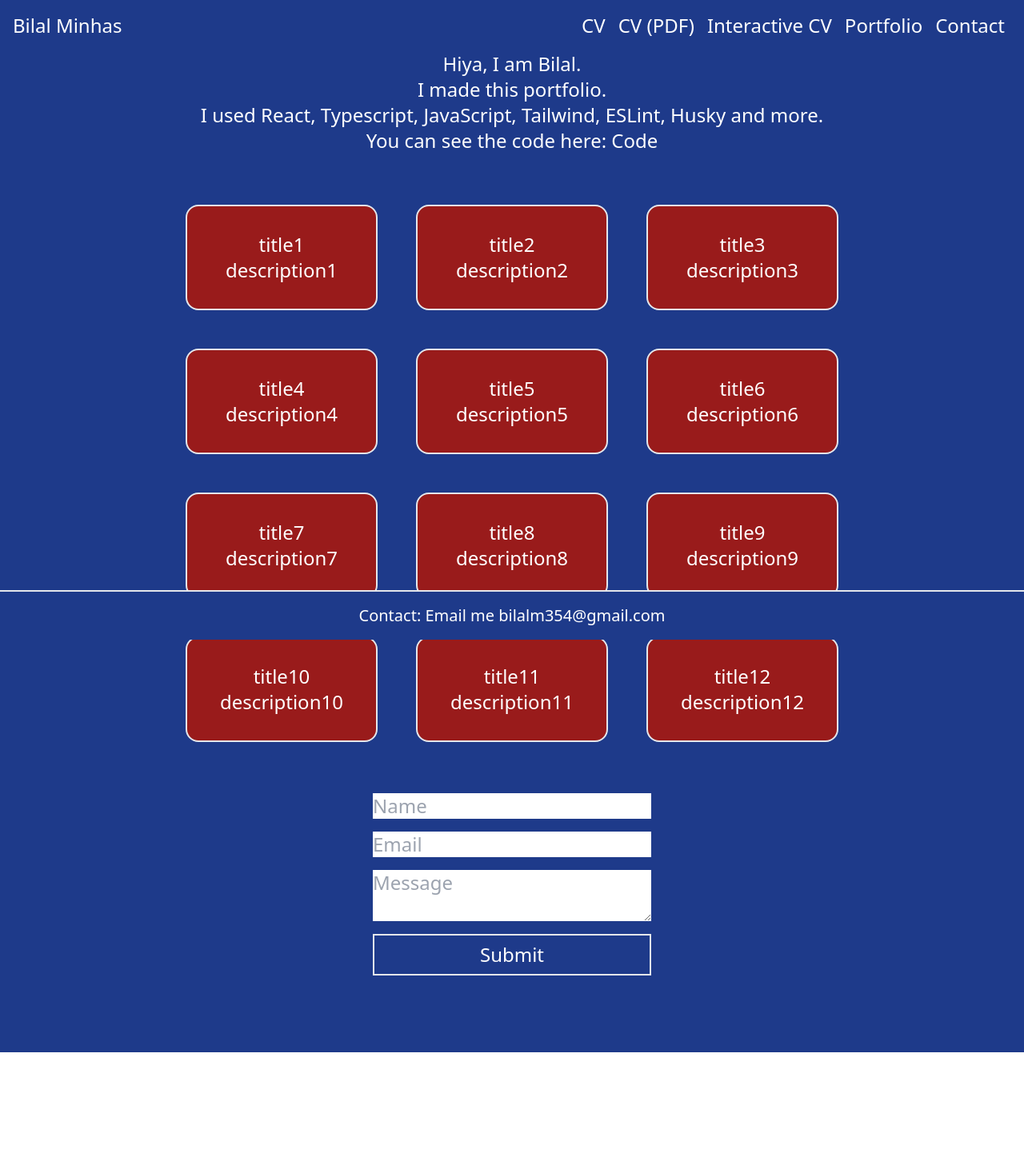
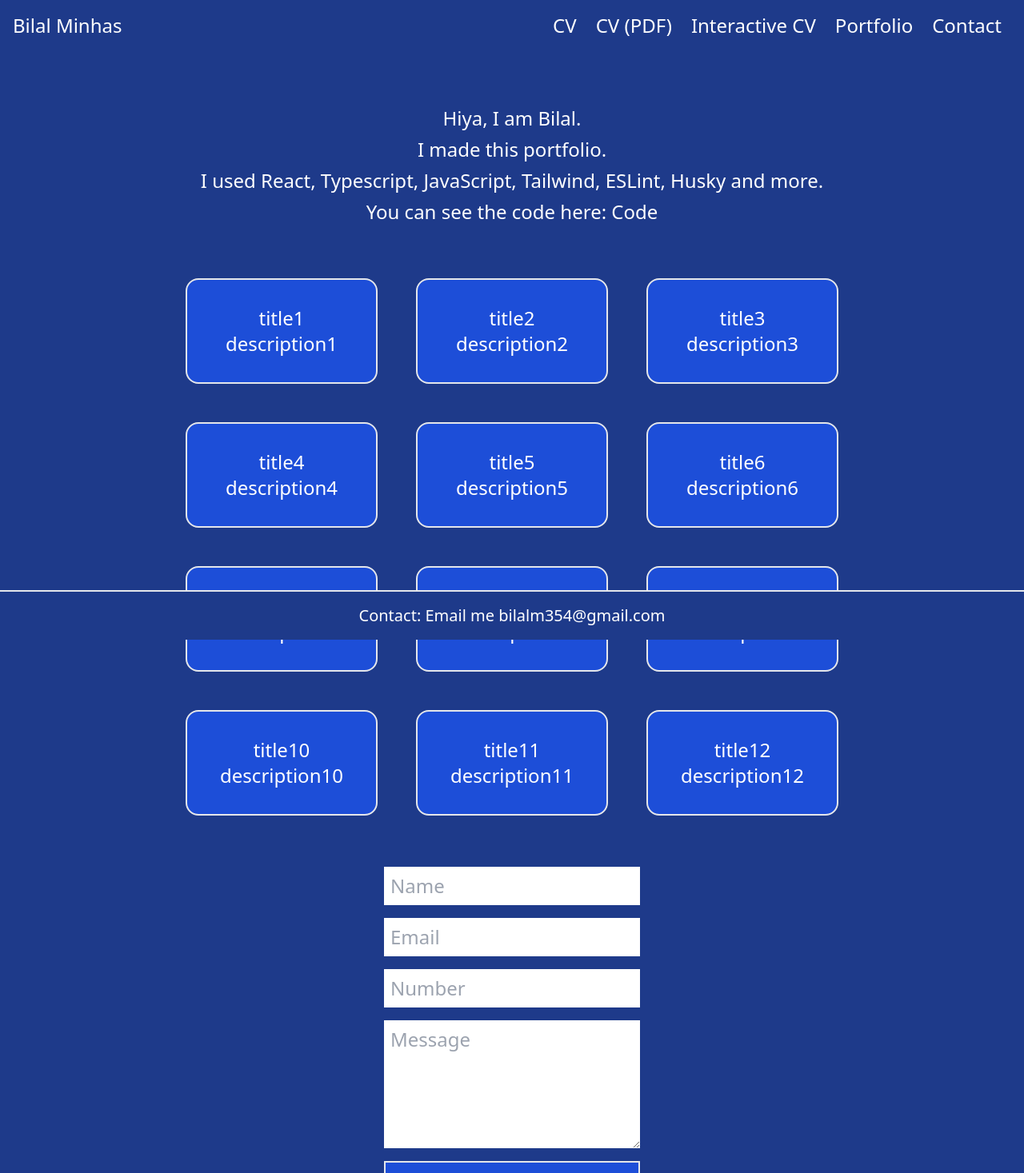
Before and after one commit to Bilalm354/react-portfolio, a React (Create React App) app: page / in a window 1280 px wide. Shown: the top 1467 px of the page at 80% size. Before the commit the page ends 1316 px from the top, so only its background shows below. Built offline with nearby package versions, Linux system fonts and the light colour scheme.

Commit message:
design changes

```diff
--- a/src/App.tsx
+++ b/src/App.tsx
@@ -14,21 +14,12 @@ import PortfolioGrid from './components/PortfolioGrid';
 
 export default function App() {
   return (
-    <div className="text-center flex flex-col bg-blue-900 min-h-screen items-center justify-center text-white text-2xl">
+    <div className="text-center flex flex-col bg-blue-900 min-h-screen items-center justify-center text-white text-2xl gap-16 py-16 mb-16">
       <MyName />
       <NavBar />
-      <br />
-      <br />
       <Info />
-      <br />
-      <br />
       <PortfolioGrid />
-      <br />
-      <br />
       <ContactForm />
-      <br />
-      <br />
-      <br />
       <Contact />
     </div>
   );
--- a/src/components/ContactForm.tsx
+++ b/src/components/ContactForm.tsx
@@ -3,29 +3,43 @@ import React, { useState } from 'react';
 export default function ContactForm() {
   const [name, setName] = useState('');
   const [email, setEmail] = useState('');
+  const [phoneNumber, setPhoneNumber] = useState();
+  const [message, setMessage] = useState('');
   const onSubmit = () => {
     // alert(`name: ${name}`);
     // alert(`email: ${email}`);
   };
 
   return (
-    <div className="flex flex-col gap-4">
+    <div id="contact" className="flex flex-col gap-4 w-1/4">
       <input
         type="text"
         placeholder="Name"
         value={name}
         onChange={(event: any) => setName(event.target.value)}
-        className="text-black"
+        className="text-black p-2"
       />
       <input
         type="text"
         placeholder="Email"
         value={email}
         onChange={(event: any) => setEmail(event.target.value)}
-        className="text-black"
+        className="text-black p-2"
       />
-      <textarea placeholder="Message" />
-      <button type="submit" className="border-2 p-2" onClick={onSubmit}>Submit</button>
+      <input
+        type="number"
+        placeholder="Number"
+        value={phoneNumber}
+        onChange={(event: any) => setPhoneNumber(event.target.value)}
+        className="text-black p-2"
+      />
+      <textarea
+        placeholder="Message"
+        value={message}
+        onChange={(event: any) => setMessage(event.target.value)}
+        className="text-black h-40 p-2"
+      />
+      <button type="submit" className="border-2 p-2 bg-blue-700 hover:bg-blue-900" onClick={onSubmit}>Submit</button>
     </div>
   );
 }
--- a/src/components/Info.tsx
+++ b/src/components/Info.tsx
@@ -2,7 +2,7 @@ import React from 'react';
 
 export default function Info() {
   return (
-    <div className="Info">
+    <div className="Info leading-relaxed">
       <p>
         Hiya, I am Bilal.
       </p>
--- a/src/components/PortfolioGrid.tsx
+++ b/src/components/PortfolioGrid.tsx
@@ -12,7 +12,7 @@ const portfolioItemData: PortfolioItemData[] = [1, 2, 3, 4, 5, 6, 7, 8, 9, 10, 1
 
 export default function PortfolioGrid() {
   return (
-    <div className="grid sm:grid-cols-1 md:grid-cols-2 lg:grid-cols-3 gap-12 ">
+    <div className="grid grid-cols-1 md:grid-cols-2 lg:grid-cols-3 gap-12 ">
       {portfolioItemData.map((item) => (
         <PortfolioItem item={item} key={item.title} />
       ))}
--- a/src/components/PortfolioItem.tsx
+++ b/src/components/PortfolioItem.tsx
@@ -11,7 +11,7 @@ export default function PortfolioItem({ item }: PortfolioItemProps) {
   } = item;
 
   return (
-    <a href={url} className="border-2 p-8 rounded-2xl bg-red-800 hover:bg-red-900 w-60">
+    <a href={url} className="border-2 p-8 rounded-2xl bg-blue-700 hover:bg-blue-900 w-60">
       {title}
       <br />
       {description}
--- a/src/components/nav/MyName.tsx
+++ b/src/components/nav/MyName.tsx
@@ -2,7 +2,7 @@ import React from 'react';
 
 export default function MyName() {
   return (
-    <div className="absolute top-0 left-0 p-4">
+    <div className="fixed top-0 left-0 p-4">
       Bilal Minhas
     </div>
   );
--- a/src/components/nav/NavBar.tsx
+++ b/src/components/nav/NavBar.tsx
@@ -3,12 +3,21 @@ import NavItem from './NavItem';
 
 export default function NavBar() {
   return (
-    <div className="absolute top-0 right-0 p-4">
-      <NavItem text="CV" link="https://docs.google.com/document/d/1FHzaHQE2R8jK0bv6rl2TZqD8Hq2swN-KYv-3TuFMG74/edit?usp=sharing" />
-      <NavItem text="CV (PDF)" link="https://docs.google.com/document/d/1FHzaHQE2R8jK0bv6rl2TZqD8Hq2swN-KYv-3TuFMG74/export?format=pdf" />
-      <NavItem text="Interactive CV" link="#" />
-      <NavItem text="Portfolio" link="#" />
-      <NavItem text="Contact" link="#" />
+    <div>
+      <div className="fixed top-0 right-0 p-4 hidden md:block">
+        <NavItem text="CV" link="https://docs.google.com/document/d/1FHzaHQE2R8jK0bv6rl2TZqD8Hq2swN-KYv-3TuFMG74/edit?usp=sharing" />
+        <NavItem text="CV (PDF)" link="https://docs.google.com/document/d/1FHzaHQE2R8jK0bv6rl2TZqD8Hq2swN-KYv-3TuFMG74/export?format=pdf" />
+        <NavItem text="Interactive CV" link="#" />
+        <NavItem text="Portfolio" link="#" />
+        <NavItem text="Contact" link="#contact" />
+      </div>
+      <div className="fixed top-0 right-0 p-4 block md:hidden">
+        <svg viewBox="0 0 100 70" width="35" height="35" fill="white">
+          <rect width="100" height="10" rx="5" />
+          <rect y="30" width="100" height="10" rx="5" />
+          <rect y="60" width="100" height="10" rx="5" />
+        </svg>
+      </div>
     </div>
   );
 }
--- a/src/components/nav/NavItem.tsx
+++ b/src/components/nav/NavItem.tsx
@@ -7,7 +7,7 @@ interface NavItemProps {
 
 export default function NavItem({ text, link }: NavItemProps) {
   return (
-    <a className="pl-2 pr-2" href={link}>
+    <a className="px-3 hover:underline" href={link}>
       {text}
     </a>
   );
```
